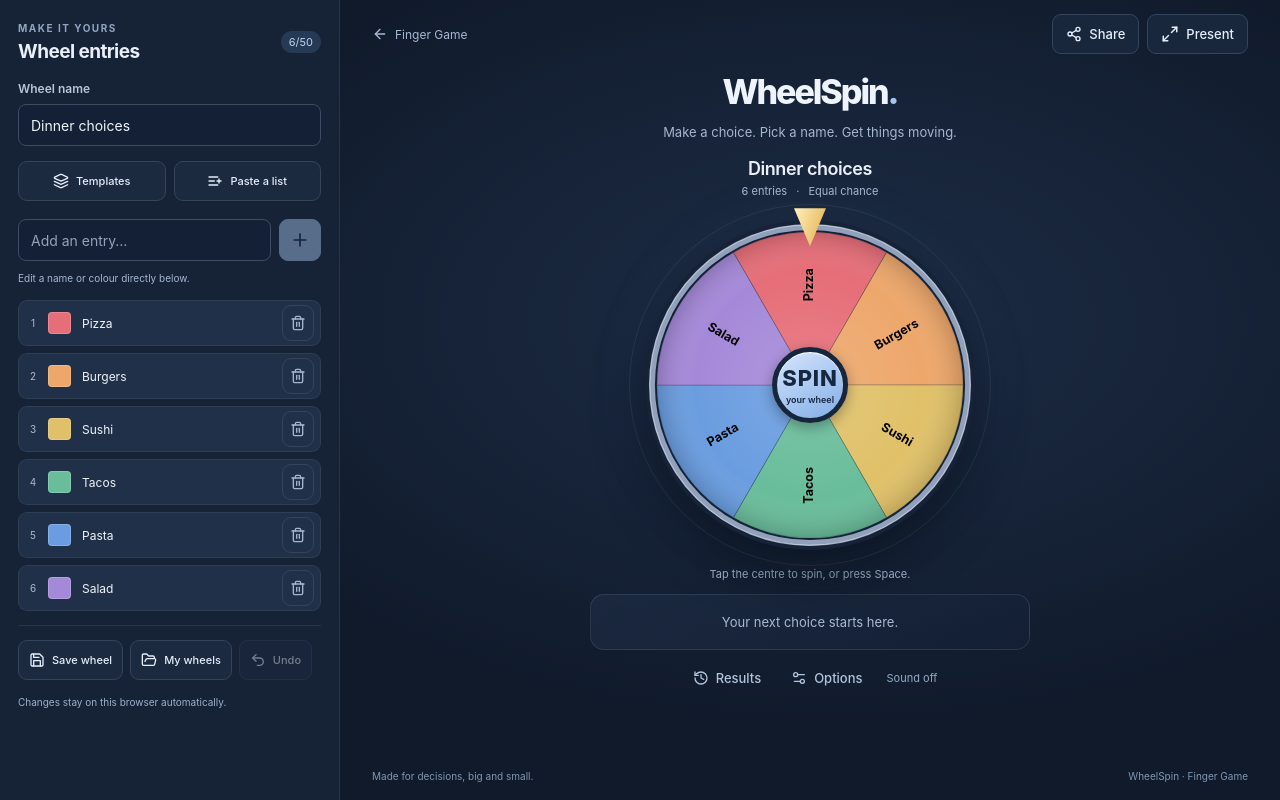
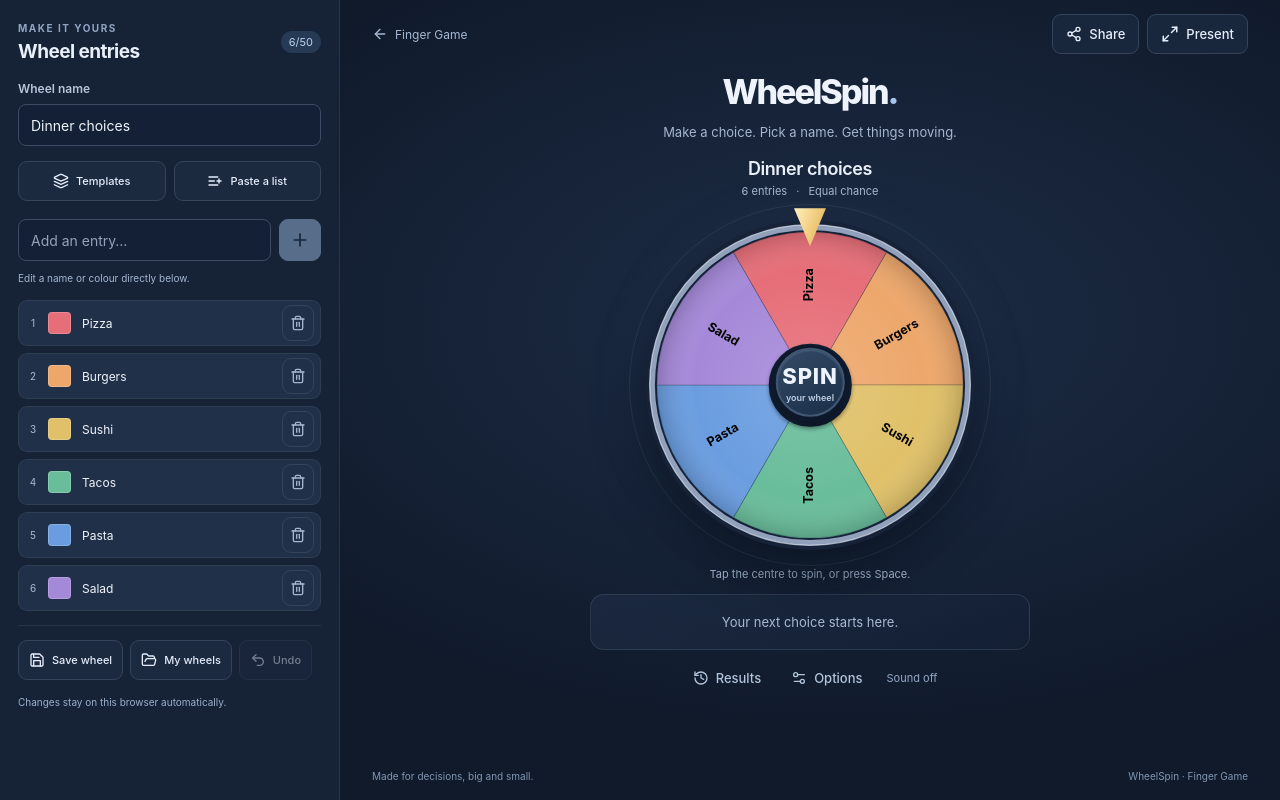
Before and after one commit to andyclifton-stack/WheelSpin, a React (Vite) app: page / in a window 1280 px wide. Built offline with nearby package versions, Linux system fonts and the light colour scheme.

Commit message:
Give the spin button a dark tactile press and release

```diff
--- a/src/components/Wheel.css
+++ b/src/components/Wheel.css
@@ -38,20 +38,31 @@
   z-index: 3;
   transform-origin: 50% 15%;
 }
-.spin-button {
+.wheel-center {
   position: absolute;
   inset: 50% auto auto 50%;
   transform: translate(-50%, -50%);
-  width: 23%;
+  width: 25%;
+  aspect-ratio: 1;
+  padding: 5px;
+  border: 2px solid #101c2f;
+  border-radius: 50%;
+  background: #142238;
+  box-shadow: inset 0 3px 7px #050b1690, 0 2px 4px #0005;
+  z-index: 4;
+}
+.spin-button {
+  width: 100%;
+  height: 100%;
   aspect-ratio: 1;
   min-height: 0;
+  padding: 0;
+  transform: translateY(-3px);
   border-radius: 50%;
-  border: 5px solid #16263d;
-  background: linear-gradient(150deg, #d5e6fc, #82ade7);
-  color: #152840;
-  box-shadow:
-    0 4px 14px #0005,
-    inset 0 1px 1px #fff;
+  border: 2px solid #415773;
+  background: linear-gradient(150deg, #344a65, #253b56 55%, #1b2e47);
+  color: #edf4ff;
+  box-shadow: 0 5px 0 #0d182b, 0 7px 10px #0007, inset 0 1px 2px #a6c2e440;
   font-size: clamp(15px, 2vw, 22px);
   font-weight: 800;
   letter-spacing: 0.04em;
@@ -60,25 +71,39 @@
   align-items: center;
   justify-content: center;
   gap: 3px;
-  z-index: 4;
-  transition: filter 0.2s;
+  transition: transform 120ms ease-out, box-shadow 120ms ease-out;
 }
 .spin-button span {
   font-size: 10px;
   font-weight: 600;
   letter-spacing: 0;
   text-transform: none;
+  color: #c0d0e6;
 }
 .spin-button:hover:enabled {
-  background: linear-gradient(150deg, #d5e6fc, #82ade7);
-  filter: brightness(1.1);
+  background: linear-gradient(150deg, #344a65, #253b56 55%, #1b2e47);
+  border-color: #607896;
+}
+.spin-button:active:enabled,
+.spin-button:disabled {
+  transform: translateY(2px) scale(0.96);
+  background: linear-gradient(150deg, #22364f, #1a2c44);
+  border-color: #263e59;
+  box-shadow: inset 0 3px 8px #040b15a0, inset 0 -1px 1px #839fbc20;
 }
 .spin-button:disabled {
   opacity: 1;
-  background: #253b56;
-  color: #ccd9eb;
+  color: #e0ebfb;
   cursor: wait;
   font-size: 12px;
+}
+.spin-button.is-releasing:enabled {
+  animation: spin-pop-out 300ms ease-out;
+}
+@keyframes spin-pop-out {
+  0% { transform: translateY(2px) scale(0.96); }
+  70% { transform: translateY(-4px) scale(1.015); }
+  100% { transform: translateY(-3px) scale(1); }
 }
 .spin-button .spin-dot {
   width: 6px;
--- a/src/components/Wheel.jsx
+++ b/src/components/Wheel.jsx
@@ -36,6 +36,8 @@ const Wheel = forwardRef(function Wheel(
   const busy = useRef(false);
   const animation = useRef(null);
   const pointerRef = useRef(null);
+  const releaseTimer = useRef(null);
+  const [releasing, setReleasing] = useState(false);
   const [selectedId, setSelectedId] = useState(null);
   const signature = items
     .map((item) => `${item.id}:${item.name}:${item.color}`)
@@ -44,7 +46,10 @@ const Wheel = forwardRef(function Wheel(
     rotation.set(0);
     setSelectedId(null);
   }, [signature, rotation]);
-  useEffect(() => () => animation.current?.stop(), []);
+  useEffect(() => () => {
+    animation.current?.stop();
+    clearTimeout(releaseTimer.current);
+  }, []);
   const spin = () => {
     if (busy.current) return;
     if (!items.length) {
@@ -52,6 +57,8 @@ const Wheel = forwardRef(function Wheel(
       return;
     }
     busy.current = true;
+    clearTimeout(releaseTimer.current);
+    setReleasing(false);
     const snapshot = items.map((item) => ({ ...item }));
     let index;
     try {
@@ -72,6 +79,10 @@ const Wheel = forwardRef(function Wheel(
     const finish = () => {
       busy.current = false;
       setSelectedId(winner.id);
+      if (!reducedMotion) {
+        setReleasing(true);
+        releaseTimer.current = setTimeout(() => setReleasing(false), 320);
+      }
       onComplete(winner, end, snapshot.length);
     };
     if (reducedMotion) {
@@ -197,8 +208,9 @@ const Wheel = forwardRef(function Wheel(
           strokeWidth="2"
         />
       </motion.svg>
+      <div className="wheel-center">
       <button
-        className="spin-button"
+        className={`spin-button ${releasing ? "is-releasing" : ""}`}
         onClick={spin}
         disabled={spinning}
         aria-label={items.length ? "Spin wheel" : "Add entries to wheel"}
@@ -218,6 +230,7 @@ const Wheel = forwardRef(function Wheel(
           </>
         )}
       </button>
+      </div>
     </div>
   );
 });
```
